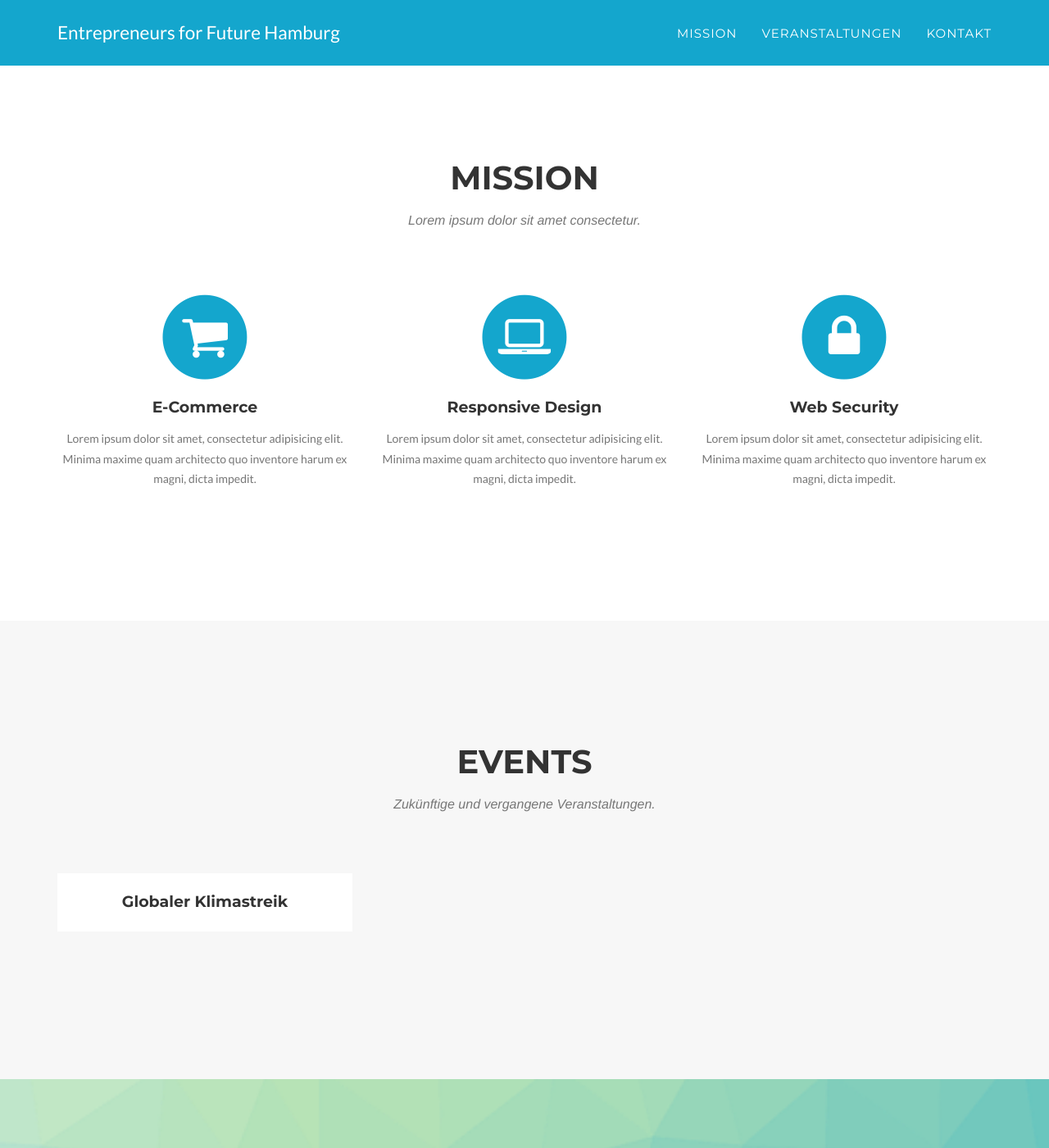
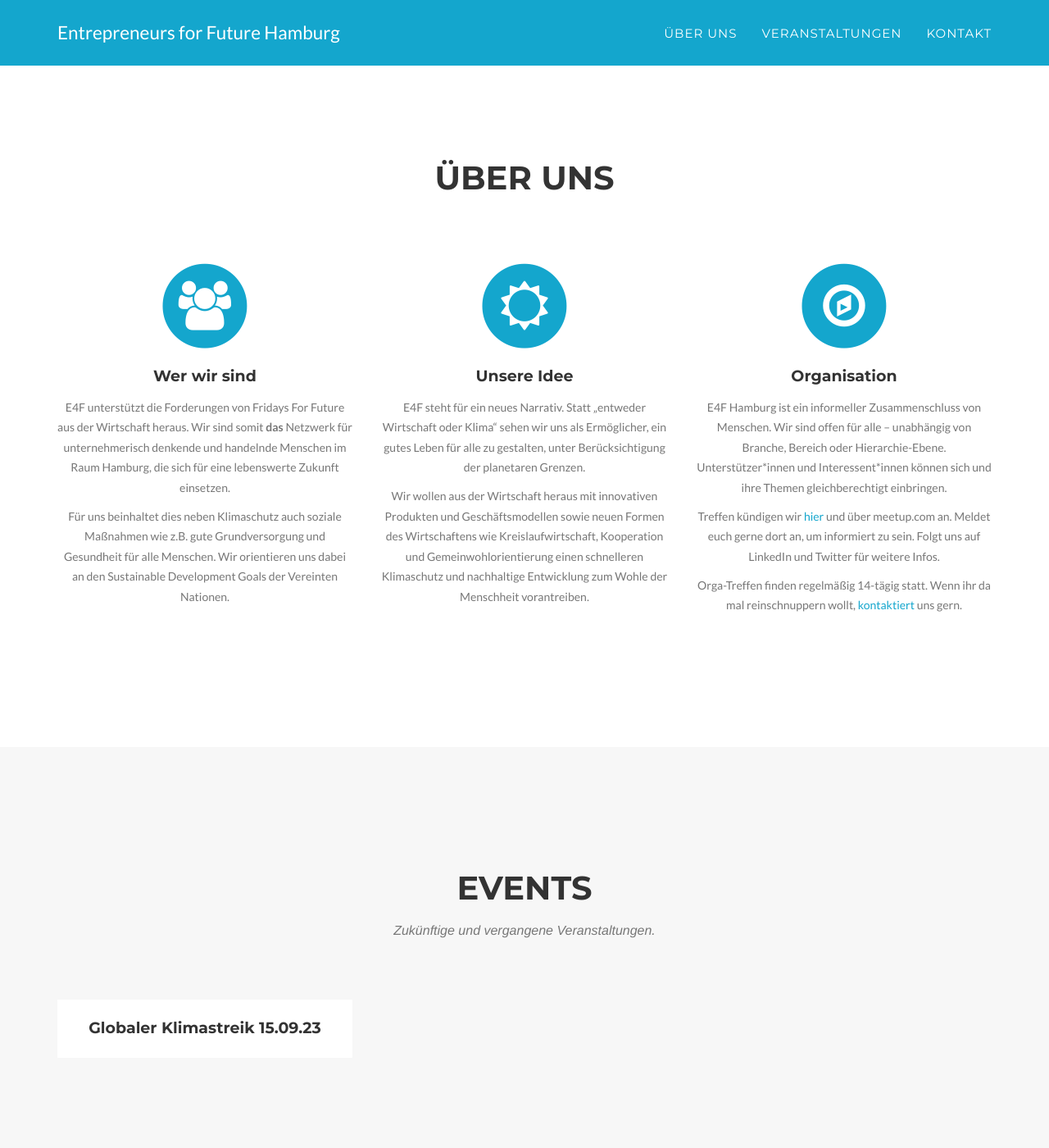
Before and after one commit to e4f-hamburg/e4f-hamburg.github.io, a Jekyll site: the page built from _posts/2023-08-19-project-1.markdown, in a window 1280 px wide and 1400 px high, scrolled down 588 px. Shown: the whole window at 82% size. Built offline with Jekyll 4.4.1, drawn with Linux system fonts in a browser that asks for light colours; some web fonts are replaced; some of the changed text lies outside the part shown.

Commit message:
Add texts and change icons

```diff
--- a/_includes/contact.html
+++ b/_includes/contact.html
@@ -3,7 +3,7 @@
             <div class="row">
                 <div class="col-lg-12 text-center">
                     <h2 class="section-heading">Kontakt</h2>
-                    <h3 class="section-subheading text-muted">Lorem ipsum dolor sit amet consectetur.</h3>
+                    <h3 class="section-subheading text-muted">Schreib uns gern an, wir freuen uns!</h3>
                 </div>
             </div>
             <div class="row">
--- a/_includes/header.html
+++ b/_includes/header.html
@@ -19,7 +19,7 @@
                         <a href="#page-top"></a>
                     </li>
                     <li>
-                        <a class="page-scroll" href="#services">Mission</a>
+                        <a class="page-scroll" href="#services">Über uns</a>
                     </li>
                     <li>
                         <a class="page-scroll" href="#portfolio">Veranstaltungen</a>
--- a/_includes/services.html
+++ b/_includes/services.html
@@ -3,34 +3,60 @@
         <div class="container">
             <div class="row">
                 <div class="col-lg-12 text-center">
-                    <h2 class="section-heading">Mission</h2>
-                    <h3 class="section-subheading text-muted">Lorem ipsum dolor sit amet consectetur.</h3>
+                    <h2 class="section-heading">Über uns</h2>
+                    <h3 class="section-subheading text-muted"></h3>
                 </div>
             </div>
             <div class="row text-center">
                 <div class="col-md-4">
                     <span class="fa-stack fa-4x">
                         <i class="fa fa-circle fa-stack-2x text-primary"></i>
-                        <i class="fa fa-shopping-cart fa-stack-1x fa-inverse"></i>
+                        <i class="fa fa-stack-1x fa-users fa-inverse"></i>
                     </span>
-                    <h4 class="service-heading">E-Commerce</h4>
-                    <p class="text-muted">Lorem ipsum dolor sit amet, consectetur adipisicing elit. Minima maxime quam architecto quo inventore harum ex magni, dicta impedit.</p>
+                    <h4 class="service-heading">Wer wir sind</h4>
+                    <p class="text-muted">
+                        E4F unterstützt die Forderungen von Fridays For Future aus der Wirtschaft heraus.
+                        Wir sind somit <b>das</b> Netzwerk für unternehmerisch denkende und handelnde Menschen im Raum Hamburg,
+                        die sich für eine lebenswerte Zukunft einsetzen.
+                    </p>
+                    <p class="text-muted">
+                        Für uns beinhaltet dies neben Klimaschutz auch soziale Maßnahmen wie z.B. gute Grundversorgung und Gesundheit
+                        für alle Menschen. Wir orientieren uns dabei an den Sustainable Development Goals der Vereinten Nationen.
+                    </p>
                 </div>
                 <div class="col-md-4">
                     <span class="fa-stack fa-4x">
                         <i class="fa fa-circle fa-stack-2x text-primary"></i>
-                        <i class="fa fa-laptop fa-stack-1x fa-inverse"></i>
+                        <i class="fa fa-stack-1x fa-sun-o fa-inverse"></i>
                     </span>
-                    <h4 class="service-heading">Responsive Design</h4>
-                    <p class="text-muted">Lorem ipsum dolor sit amet, consectetur adipisicing elit. Minima maxime quam architecto quo inventore harum ex magni, dicta impedit.</p>
+                    <h4 class="service-heading">Unsere Idee</h4>
+                    <p class="text-muted">
+                        E4F steht für ein neues Narrativ. Statt „entweder Wirtschaft oder Klima“ sehen wir uns als
+                        Ermöglicher, ein gutes Leben für alle zu gestalten, unter Berücksichtigung der planetaren Grenzen.
+                    </p>
+                    <p class="text-muted">
+                        Wir wollen aus der Wirtschaft heraus mit innovativen Produkten und Geschäftsmodellen sowie neuen Formen des
+                        Wirtschaftens wie Kreislaufwirtschaft, Kooperation und Gemeinwohlorientierung einen schnelleren Klimaschutz
+                        und nachhaltige Entwicklung zum Wohle der Menschheit vorantreiben.
+                    </p>
                 </div>
                 <div class="col-md-4">
                     <span class="fa-stack fa-4x">
                         <i class="fa fa-circle fa-stack-2x text-primary"></i>
-                        <i class="fa fa-lock fa-stack-1x fa-inverse"></i>
+                        <i class="fa fa-stack-1x fa-compass fa-inverse"></i>
                     </span>
-                    <h4 class="service-heading">Web Security</h4>
-                    <p class="text-muted">Lorem ipsum dolor sit amet, consectetur adipisicing elit. Minima maxime quam architecto quo inventore harum ex magni, dicta impedit.</p>
+                    <h4 class="service-heading">Organisation</h4>
+                    <p class="text-muted">
+                        E4F Hamburg ist ein informeller Zusammenschluss von Menschen. Wir sind offen für alle – unabhängig von Branche, Bereich oder Hierarchie-Ebene.
+                        Unterstützer*innen und Interessent*innen können sich und ihre Themen gleichberechtigt einbringen.
+                    </p>
+                    <p class="text-muted">
+                        Treffen kündigen wir <a href="#portfolio">hier</a> und über meetup.com an. Meldet euch gerne dort an, um informiert zu sein.
+                        Folgt uns auf LinkedIn und Twitter für weitere Infos.
+                    </p>
+                    <p class="text-muted">
+                        Orga-Treffen finden regelmäßig 14-tägig statt. Wenn ihr da mal reinschnuppern wollt, <a href="#contact">kontaktiert</a> uns gern.
+                    </p>
                 </div>
             </div>
         </div>
--- a/_posts/2023-08-19-project-1.markdown
+++ b/_posts/2023-08-19-project-1.markdown
@@ -1,5 +1,5 @@
 ---
-title: "Globaler Klimastreik"
+title: "Globaler Klimastreik 15.09.23"
 subtitle:
 layout: default
 modal-id: 1
```
